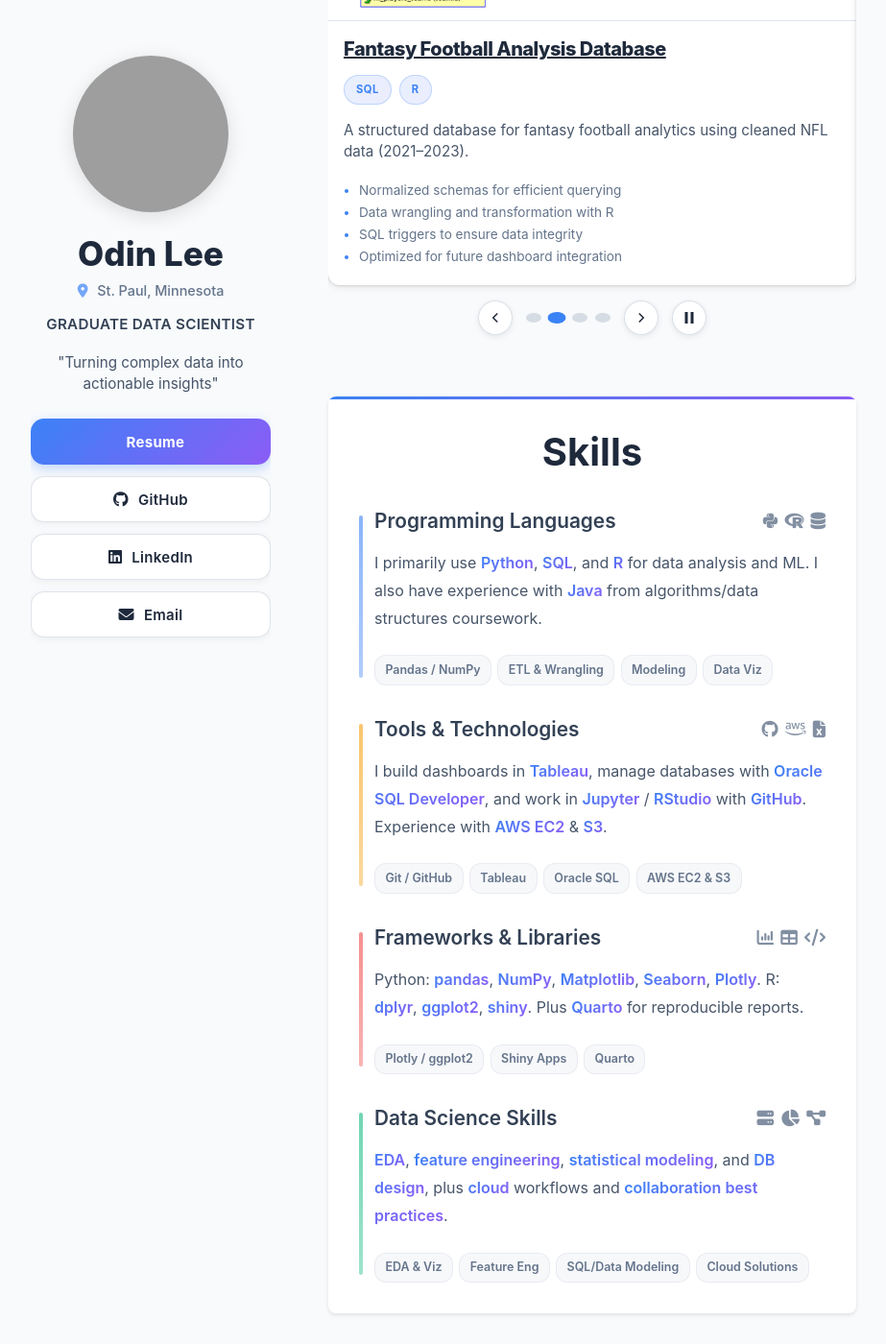
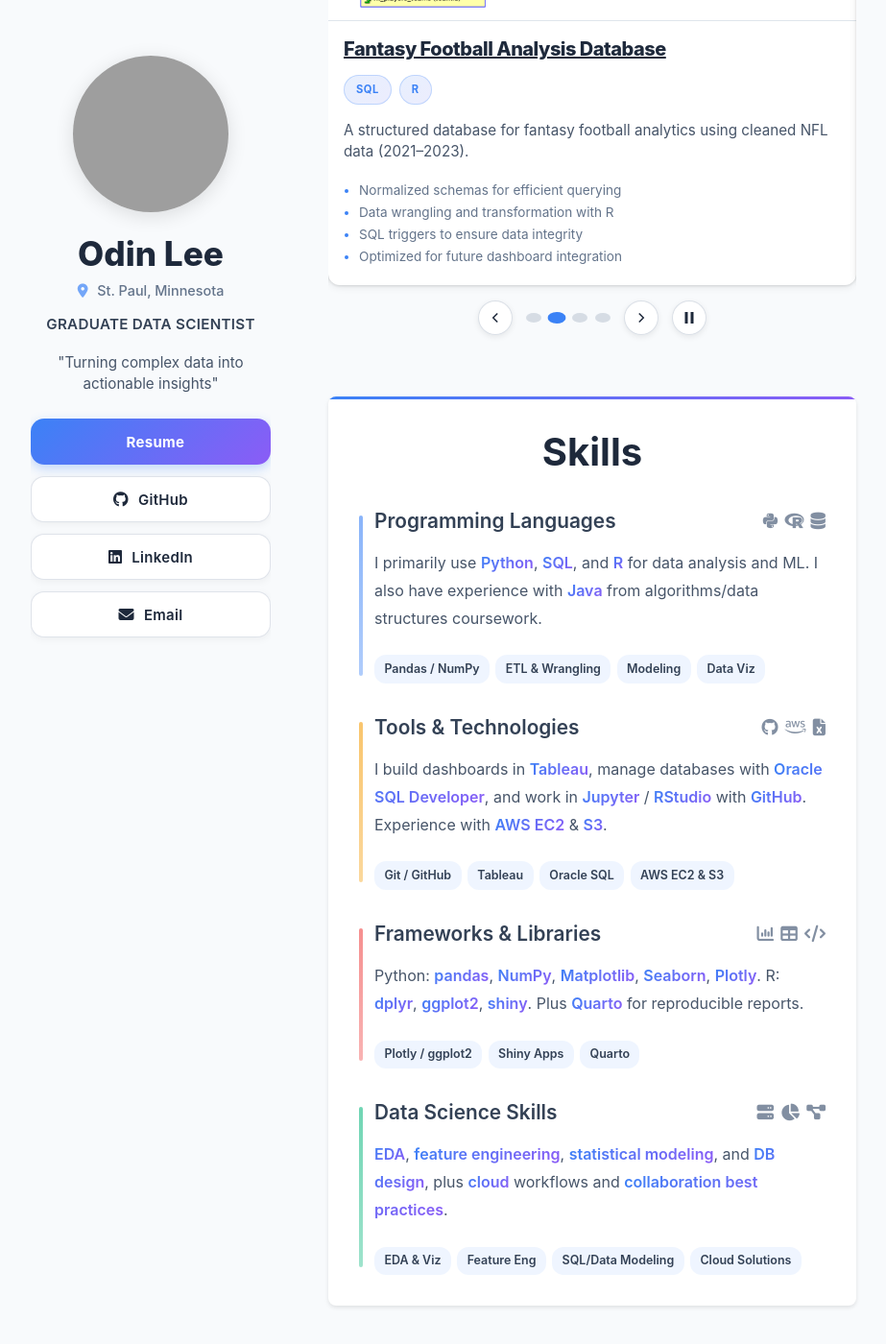
Before and after one commit to OdinLeePro/OdinLeePro.github.io, a Jekyll site: the page built from index.md, in a window 1280 px wide and 1400 px high, scrolled down 1354 px. Shown: the whole window at 96% size, without its empty margins (178-1101 px from the left). Built offline with Jekyll 4.4.1, drawn with Linux system fonts in a browser that asks for light colours; grey boxes are pictures that could not be loaded.

Commit message:
Add files via upload

```diff
--- a/assets/css/style.scss
+++ b/assets/css/style.scss
@@ -944,16 +944,10 @@ including layout wrappers, base button design, hover/focus states, and style var
   padding: .3rem .65rem;
   border-radius: 12px;
   white-space: nowrap;
-  background: rgba(148, 163, 184, 0.08); /* Very subtle background */
-  color: $muted-color;
-  border: 1px solid rgba(148, 163, 184, 0.15); /* Subtle border */
+  background: rgba($blue, 0.08);
+  color: $heading-color;
+  border-color: rgba($blue, 0.2);
   transition: all .15s ease;
-}
-
-.skill-tags li:hover {
-  background: rgba($blue, 0.08);
-  border-color: rgba($blue, 0.2);
-  color: $heading-color;
 }
 
 .skill-tags li:focus-visible {
```
